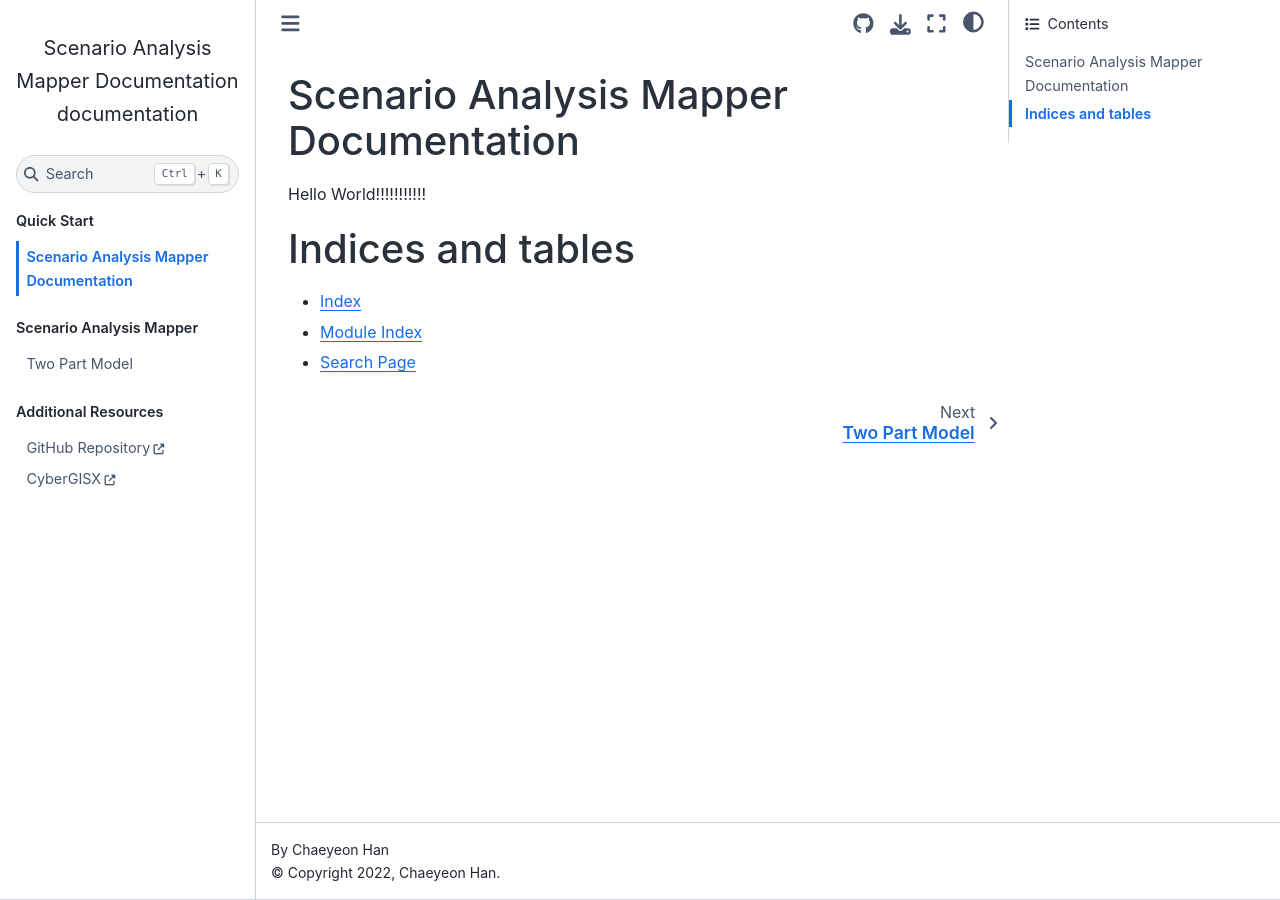
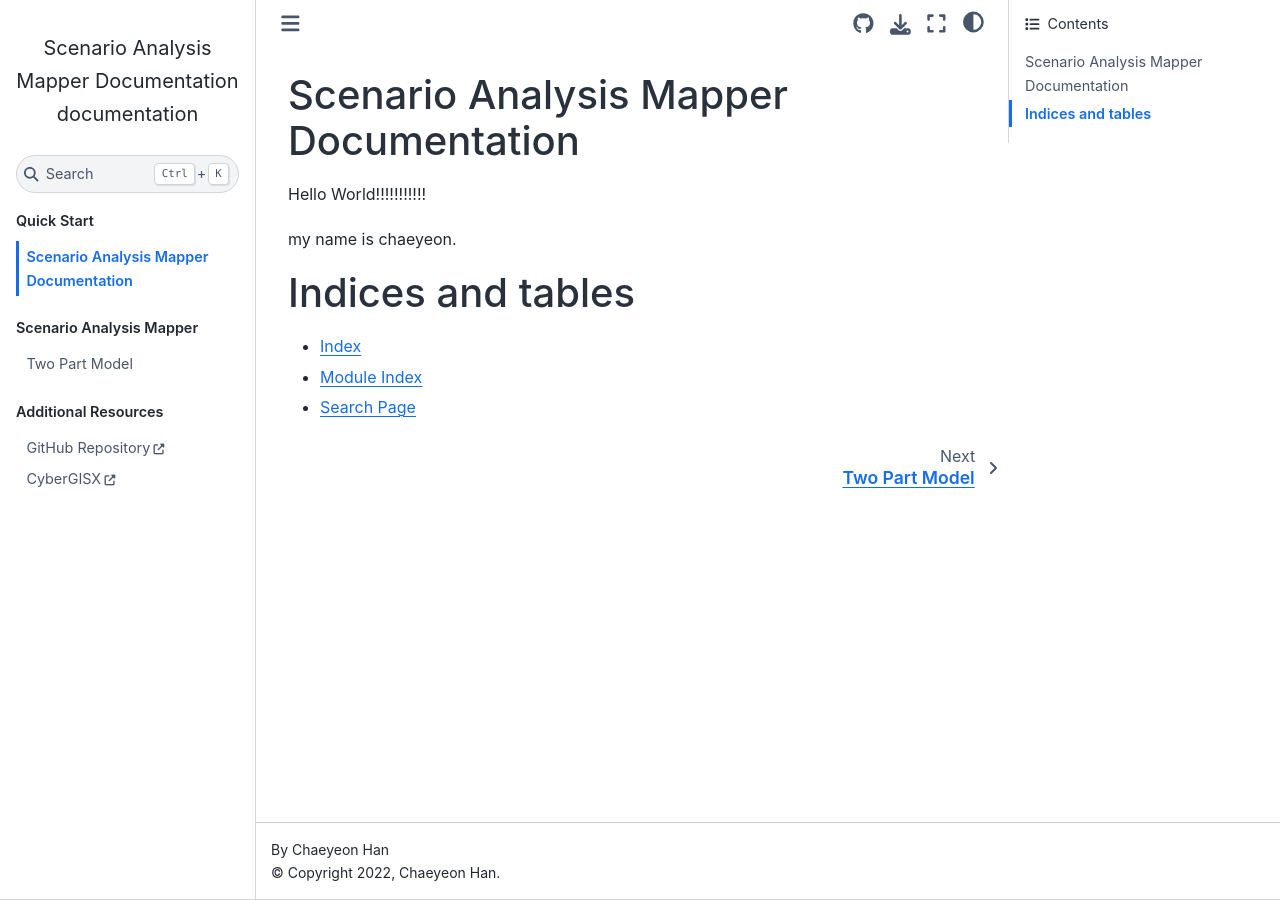
Before and after one commit to bravoyourlif/SAM-Documentation, a Sphinx documentation site: the page built from docs/index.rst, in a window 1280 px wide. Built offline with Sphinx 7.4.7 and the Sphinx Book theme 1.1.4, drawn with Linux system fonts in a browser that asks for light colours.

Commit message:
test make html2

```diff
--- a/docs/index.rst
+++ b/docs/index.rst
@@ -8,6 +8,7 @@ Scenario Analysis Mapper Documentation
 
 Hello World!!!!!!!!!!!
 
+my name is chaeyeon.
 
 
 .. table of contents
```
Also changed, not shown: 5 other files.
